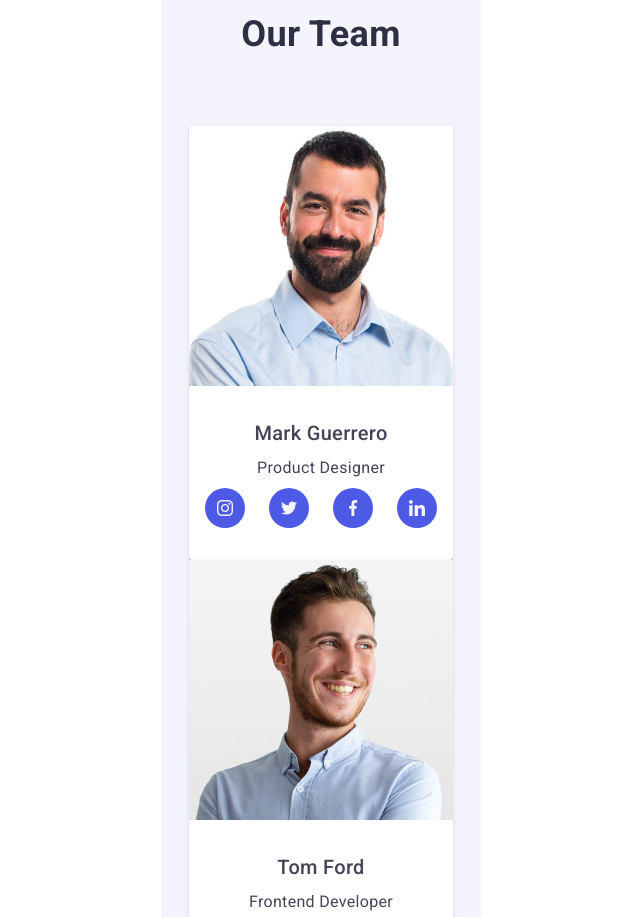
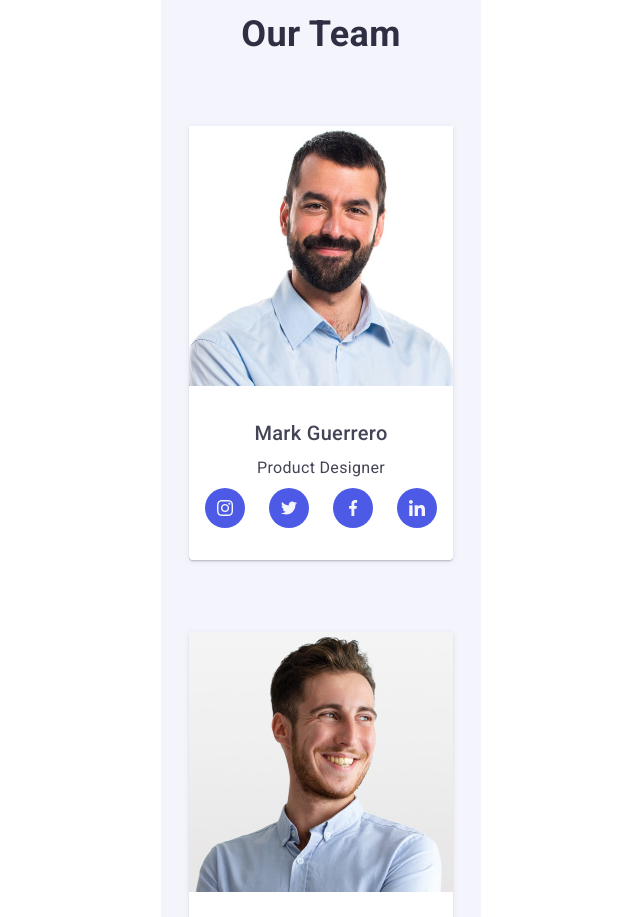
Before and after one commit to MakcChernenko/goit-markup-hw-06, a plain HTML site: page index.html in a window 1280 px wide. Shown: the part 1080-1997 px from the top of the page, without its empty margins (319-959 px from the left). Drawn offline with nearby package versions, Linux system fonts and the light colour scheme.

Commit message:
added 3 section

```diff
--- a/css/style.css
+++ b/css/style.css
@@ -382,7 +382,7 @@ a {
     text-align: center;
     margin-bottom: 72px;
   }
-  .team .list {
+  .team-list {
     display: flex;
     flex-direction: column;
     gap: 72px;
```
